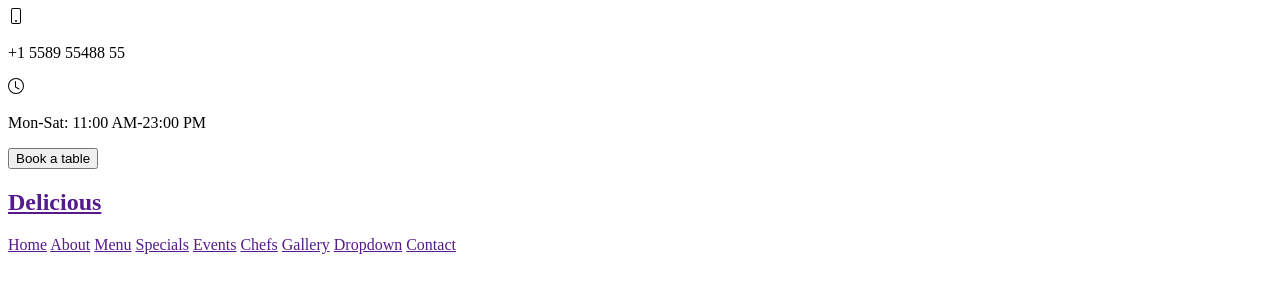
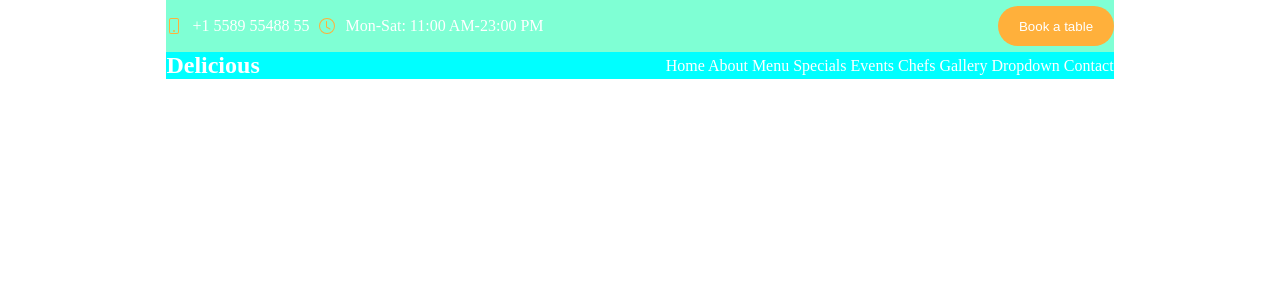
Before and after one commit to ahmeeed404/Ahmed_Achoukhan_Final_Projet_HTML_CSS, a website: page index.html in a window 1280 px wide. Drawn offline with Linux system fonts and the light colour scheme.

Commit message:
navbar style

```diff
--- a/index.html
+++ b/index.html
@@ -4,6 +4,7 @@
 <head>
     <meta charset="UTF-8">
     <link rel="stylesheet" href="./public/style/app.css">
+    <!-- <link rel="stylesheet" href="https://fonts.googleapis.com/css?family=Font+Name"> -->
     <meta name="viewport" content="width=device-width, initial-scale=1.0">
     <title>Document</title>
 </head>
@@ -38,11 +39,13 @@
         </div>
 
         <div class="downNav">
-           <div class="leftDownImage">
-            <a href=""><h1>Delicious</h1></a>
+            <div class="leftDownNav">
+                <a href="">
+                    <h1>Delicious</h1>
+                </a>
             </div>
-           <div class="rightDownImage">
-            <a href="">Home</a>
+            <div class="rightDownNv">
+                <a href=""><span>Home</span></a>
                 <a href="">About</a>
                 <a href="">Menu</a>
                 <a href="">Specials</a>
--- a/src/sass/_allModules.scss
+++ b/src/sass/_allModules.scss
@@ -0,0 +1 @@
+@import './modules/navbar';
--- /dev/null
+++ b/src/sass/_mixin.scss
@@ -0,0 +1,6 @@
+@mixin display($flex,$justify,$items,$space){
+    display: $flex;
+    justify-content: $justify;
+    align-items: $items;
+    gap: $space;
+}
--- a/src/sass/_variables.scss
+++ b/src/sass/_variables.scss
@@ -0,0 +1 @@
+$orangeColor:rgb(255, 176, 59);
--- a/src/sass/app.scss
+++ b/src/sass/app.scss
@@ -0,0 +1,13 @@
+@import './variables';
+@import './mixin';
+@import './allModules';
+
+
+
+
+
+*{
+    margin: 0;
+    padding: 0;
+    box-sizing: border-box;
+}
--- /dev/null
+++ b/src/sass/modules/_navbar.scss
@@ -0,0 +1,68 @@
+nav {
+    background-color: aquamarine;
+    margin-left: 13vw;
+    margin-right: 13vw;
+
+
+    .topNav {
+        @include display(flex, space-between, center, none);
+        height: 6.5vh;
+
+
+        .leftTopNav,
+        .iconMobile,
+        .iconTime {
+            @include display(flex, space-between, center, 10px);
+
+
+            svg {
+                color: $orangeColor;
+            }
+
+            p {
+                color: white;
+            }
+        }
+
+        .rightTopNav {
+
+            button {
+                border: transparent;
+                width: 9vw;
+                height: 5vh;
+                background-color: $orangeColor;
+                color: white;
+                border-radius: 20px;
+            }
+        }
+
+    }
+
+
+
+    .downNav {
+        background-color: aqua;
+        @include display(flex, space-between, center, 10px);
+
+        a {
+            text-decoration: none;
+            color: white;
+
+        }
+
+
+
+        .rightDownNav {
+            @include display(flex, space-between, center, 20px);
+
+            span {
+                color: $orangeColor;
+            }
+
+            a:hover {
+                color: $orangeColor;
+            }
+        }
+
+    }
+}
```
Also changed, not shown: public/style/app.css, 1 other file. Lines whose indentation alone changed are shown as unchanged.
